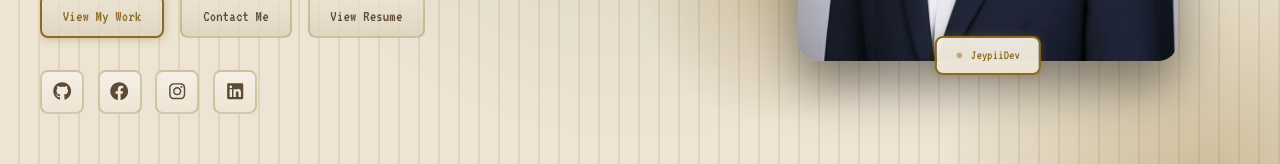
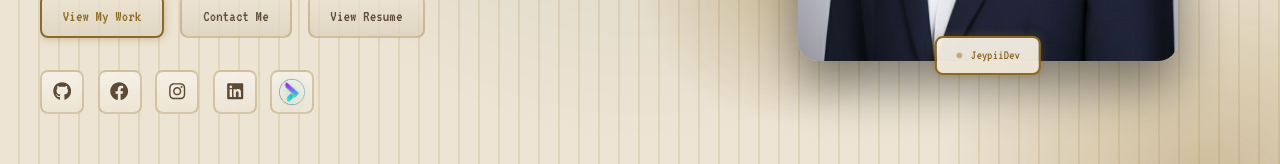
Before and after one commit to pamplonajp45-eng/JeypiiDev, a React (Vite) app: page / in a window 1280 px wide. Shown: the part 595-759 px from the top of the page. Built offline with nearby package versions, Linux system fonts and the light colour scheme; no server answers.

Commit message:
added the codebility link

```diff
--- a/src/components/Home.css
+++ b/src/components/Home.css
@@ -247,6 +247,36 @@
   color: var(--text-gold);
   transform: translateY(-4px);
   box-shadow: 0 0 10px var(--shadow-gold);
+}
+
+.codebility-icon {
+  width: 44px;
+  height: 44px;
+  padding: 6px;
+  background: var(--bg-panel);
+  border: 2px solid var(--border-gold-faint);
+  border-radius: 8px;
+  display: flex;
+  align-items: center;
+  justify-content: center;
+  text-decoration: none;
+  transition: all 0.3s cubic-bezier(0.4, 0, 0.2, 1);
+}
+
+.codebility-logo {
+  width: 100%;
+  height: 100%;
+  object-fit: contain;
+  filter: drop-shadow(0 0 4px rgba(6, 227, 220, 0.4));
+  transition: all 0.3s ease;
+}
+
+.codebility-icon:hover {
+  transform: translateY(-4px);
+}
+
+.codebility-icon:hover .codebility-logo {
+  transform: scale(1.15);
 }
 
 /* ── Right column – Image ────────────────────────────── */
--- a/src/components/Home.jsx
+++ b/src/components/Home.jsx
@@ -8,6 +8,7 @@ import {
   FaLinkedin,
 } from "react-icons/fa";
 import Resume from "./Resume";
+import codeLogo from "./../assets/code_logo.svg";
 
 const Home = () => {
   const [isResumeOpen, setIsResumeOpen] = useState(false);
@@ -105,14 +106,28 @@ const Home = () => {
               >
                 <FaInstagram />
               </a>
+
               <a
                 href="https://www.linkedin.com/in/pamplona-jordan-o-627445332"
                 target="_blank"
                 rel="noreferrer"
                 aria-label="Linked In"
-                className="social-icon"
+                className="social-icon social-icon-linkedin"
               >
                 <FaLinkedin />
+              </a>
+              <a
+                href="https://www.codebility.tech/profiles/4cf944a5-266b-417e-aae4-d3e28975f272"
+                target="_blank"
+                rel="noreferrer"
+                aria-label="Codebility Profile"
+                className="codebility-icon"
+              >
+                <img
+                  src={codeLogo}
+                  alt="Codebility"
+                  className="codebility-logo"
+                />
               </a>
             </div>
           </div>
```
Also changed, not shown: src/assets/code_logo.svg (added).
